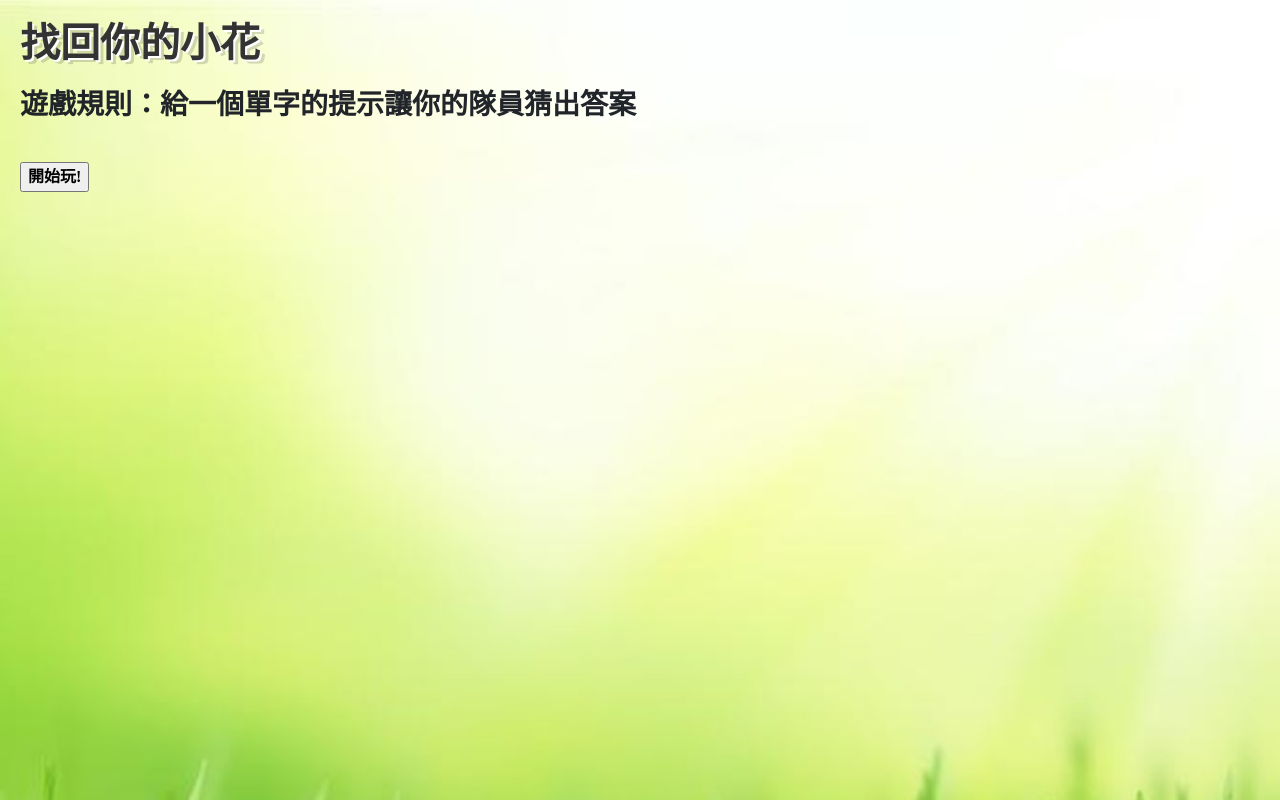
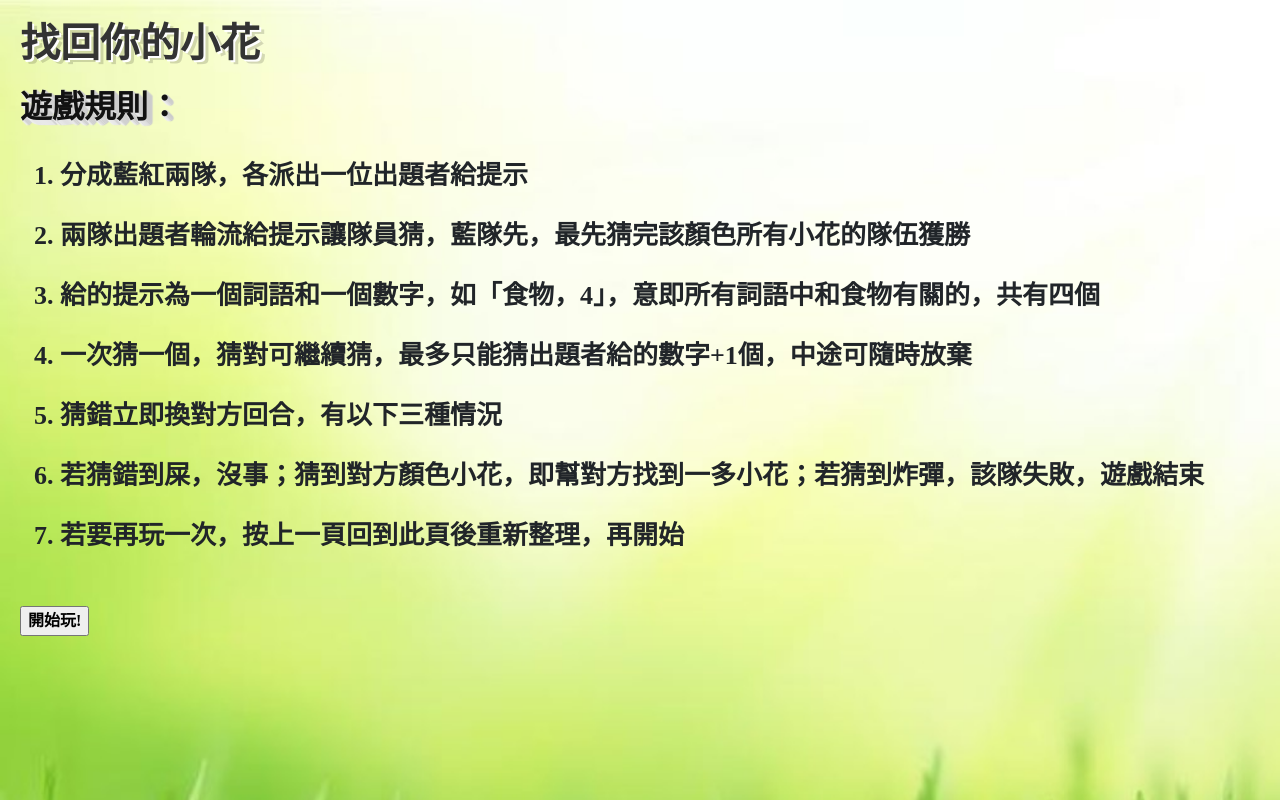
Before and after one commit to johnny031/fungame1-1, a Flask app: page / in a window 1280 px wide. Run offline with Flask 2, Linux system fonts and the light colour scheme; some libraries are stand-ins or nearby versions.

Commit message:
add instructions

```diff
--- a/templates/index.html
+++ b/templates/index.html
@@ -13,7 +13,8 @@
   </head>
   <style>
     h1,
-    h3,
+    h2,
+    h4,
     #input {
       font-family: Microsoft JhengHei;
       font-weight: bold;
@@ -25,14 +26,60 @@
       color: #333333;
       white-space: nowrap;
     }
+    h2 {
+      word-break: keep-all;
+      text-shadow: 1px 0px 1px #cccccc, 0px 1px 1px #eeeeee, 2px 1px 1px #cccccc,
+        1px 2px 1px #eeeeee, 3px 2px 1px #cccccc, 2px 3px 1px #eeeeee,
+        4px 3px 1px #cccccc, 3px 4px 1px #eeeeee, 5px 4px 1px #cccccc,
+        4px 5px 1px #eeeeee, 6px 5px 1px #cccccc,
+        2px 2px 2px rgba(28, 110, 164, 0);
+      color: #121212;
+    }
+    h4 {
+      line-height: 40px;
+      font-size: 26px;
+    }
+    li {
+      padding: 10px 0;
+    }
     body {
       background: url(/static/img/background.jpg) no-repeat fixed;
       background-size: 100% 110%;
     }
+    #input {
+      margin-bottom: 50px;
+    }
+    @media only screen and (max-width: 760px) {
+      h4 {
+        font-size: 20px;
+      }
+      ol {
+        padding-left: 20px;
+      }
+    }
   </style>
   <body>
     <h1>找回你的小花</h1>
-    <h3>遊戲規則：給一個單字的提示讓你的隊員猜出答案</h3>
+    <h2>遊戲規則：</h2>
+    <h4>
+      <ol>
+        <li>分成藍紅兩隊，各派出一位出題者給提示</li>
+        <li>
+          兩隊出題者輪流給提示讓隊員猜，藍隊先，最先猜完該顏色所有小花的隊伍獲勝
+        </li>
+        <li>
+          給的提示為一個詞語和一個數字，如「食物，4」，意即所有詞語中和食物有關的，共有四個
+        </li>
+        <li>
+          一次猜一個，猜對可繼續猜，最多只能猜出題者給的數字+1個，中途可隨時放棄
+        </li>
+        <li>猜錯立即換對方回合，有以下三種情況</li>
+        <li>
+          若猜錯到屎，沒事；猜到對方顏色小花，即幫對方找到一多小花；若猜到炸彈，該隊失敗，遊戲結束
+        </li>
+        <li>若要再玩一次，按上一頁回到此頁後重新整理，再開始</li>
+      </ol>
+    </h4>
     <form id="f" action="{{ url_for('go') }}">
       <input id="input" type="submit" value="開始玩!" />
     </form>
```
